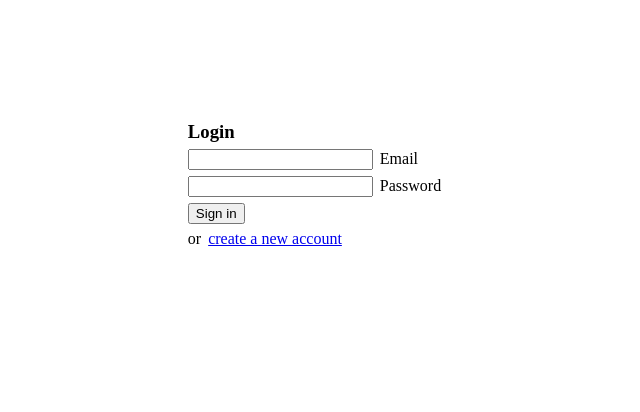
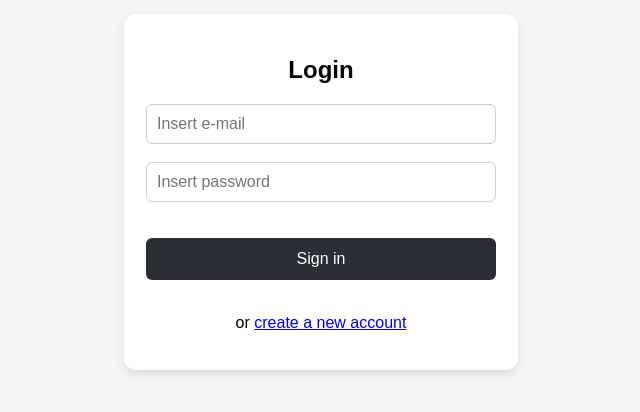
Before and after one commit to qmknvc/DOMbanka, a plain HTML site: page loginAccount.html in a window 1280 px wide. Shown: the part 216-628 px from the top of the page, without its empty margins (327-967 px from the left). Drawn offline with Linux system fonts and the light colour scheme.

Commit message:
Dodata validacija za vec postojeci email i uradjen style za Login

```diff
--- a/index.js
+++ b/index.js
@@ -1,5 +1,4 @@
 /* Emir dio - create acc */
-
 
 if (window.location.pathname == "/createAccount.html"){
 
@@ -55,6 +54,12 @@ if (window.location.pathname == "/createAccount.html"){
         return;
       }
 
+      const alreadyExistingEmail = createdAccounts.find(user => user.email == email) // Trazi vec postojeci email
+      if (alreadyExistingEmail) {
+        alert("Email vec se koristi!");
+        return;
+      }
+
       if (!validatePhone(phone)) {
         alert("Unesite validan broj telefona! (Primjer: +38761123456)");
         return;
@@ -99,14 +104,16 @@ if (window.location.pathname == "/loginAccount.html"){
 const emailLogin    = document.querySelector("#emailLogin")
 const passLogin     = document.querySelector("#passLogin")
 const logInButton   = document.querySelector("#logInButton")
-const loginForm     = document.querySelector("#loginForm")
 
 const createdAccounts = JSON.parse(localStorage.getItem("users"))
 
-console.log(createdAccounts[0])
+console.log(createdAccounts[0]) // U konzoli da provjerim postojece accounts
 console.log(createdAccounts[1])
 console.log(createdAccounts[2])
-console.log(createdAccounts.length)
+console.log(createdAccounts[3])
+console.log(createdAccounts[4])
+console.log(createdAccounts[5])
+console.log("Accounts: ", createdAccounts.length)
 
 logInButton.addEventListener("click", (event) => {
     event.preventDefault()
--- a/loginAccount.html
+++ b/loginAccount.html
@@ -11,22 +11,48 @@
         width: 100%;
     }
     body {
-        margin: 0px;
+        display: flex;
         min-height: 100%;
         width: 100%;
-        display: flex;
         justify-content: center;
+        align-items: center;
+        background-color: #f4f4f4;
+        font-family: Arial, sans-serif;
     }
     div {
-        align-self: center;
+        background: #ffffff;
+        padding: 22px;
+        border-radius: 12px;
+        box-shadow: 0 4px 10px rgba(0, 0, 0, 0.1);
+        width: 350px;
+        text-align: center;
     }
-    * {
-        margin: 3px;
+    form {
+        display: flex;
+        flex-direction: column;
     }
-    label {
-        position: absolute;
-        margin-top: 4px;
-        margin-left: 12px;
+    button {
+        padding: 12px;
+        background-color: #2a2f35;
+        color: white;
+        border: none;
+        border-radius: 6px;
+        font-size: 16px;
+        cursor: pointer;
+        transition: background 0.3s;
+    }
+    button:hover {
+        background-color: #048a52;
+    }
+    input, select {
+        padding: 10px;
+        border: 1px solid #ccc;
+        border-radius: 6px;
+        font-size: 16px;
+    }
+    input:focus, select:focus {
+        border-color: #007bff;
+        outline: none;
     }
     </style>
     <title>DOM Bank login</title>
@@ -34,10 +60,9 @@
 <body>
     <div>
     <form id="loginForm">
-        <h3>Login</h3>
-        <input id="emailLogin" type="email"> Email <label id="emailErrorMessage" style="color: red; opacity: 0;">Incorrect Email</label>
-        <br>
-        <input id="passLogin" type="password"> Password <label id="passErrorMessage" style="color: red; opacity: 0;">Incorrect Password</label>
+        <h2>Login</h3>
+        <input id="emailLogin" type="email" placeholder="Insert e-mail"><label id="emailErrorMessage" style="color: red; opacity: 0;">Incorrect Email</label>
+        <input id="passLogin" type="password" placeholder="Insert password"><label id="passErrorMessage" style="color: red; opacity: 0;">Incorrect Password</label>
         <br>
         <button id="logInButton">Sign in</button> <label id="successfulLogin" style="color: green; opacity: 0;">Successfully logged in!</label>
         <p>or <a id="createNewAcc" href="createAccount.html">create a new account </a></p>
```
